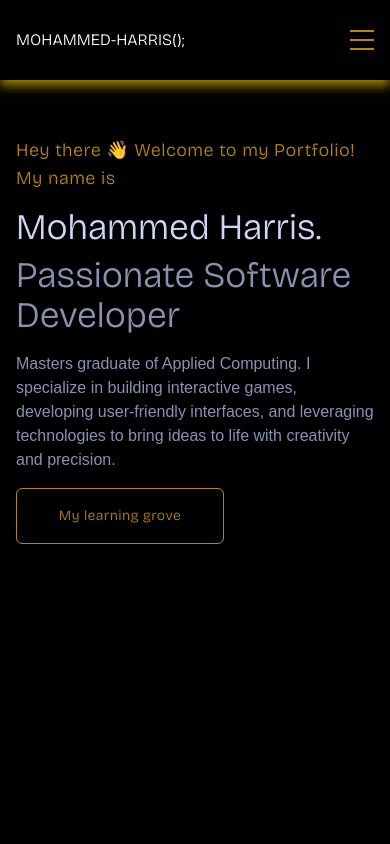
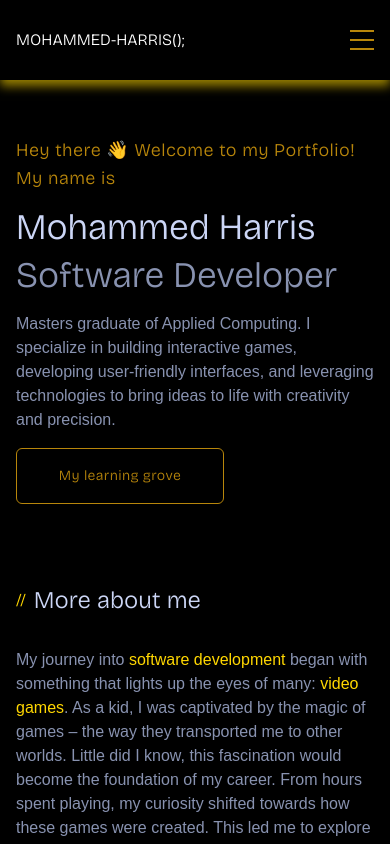
Before and after one commit to mxharryx/mohammed-harris, a Next.js app in the folder portfolio/: page / in a window 390 px wide. Built offline with nearby package versions, Linux system fonts and the light colour scheme; a web font is replaced by a local one.

Commit message:
About Me component

```diff
--- /dev/null
+++ b/portfolio/components/About.tsx
@@ -0,0 +1,41 @@
+import Image from 'next/image';
+import React from 'react'
+import SectionTitle from './SectionTitle';
+import profileImage from '../public/assets/images/profileImage.jpg';
+
+const About = () => {
+  return (
+    <section id="about"
+    className='max-w-containerSmall mx-auto py-10 lgl:py-32 flex flex-col gap-8'>
+       <SectionTitle  title="More about me"/>
+       <div className='flex flex-col lgl:flex-row gap-16'>
+        <div className='w-full lgl:w-2/3 text-base text-textDark font-medium flex flex-col gap-4'>
+            <p>
+            My journey into <span className='text-textLightGold'>software development</span> began with something that lights up the eyes of many: <span className='text-textLightGold'>video games</span>. As a kid, I was captivated by the magic of games – the way they transported me to other worlds. Little did I know, this fascination would become the foundation of my career. From hours spent playing, my curiosity shifted towards how these games were created. This led me to explore coding, diving into languages like Python and C++.
+            </p>
+            <p>
+            During my <span className='text-textLightGold'>co-op</span> at Infocrush Consulting, I crafted an interactive puzzle game, blending graphics, sounds, and scripts seamlessly. As a <span className='text-textLightGold'>Freelance</span> gig with Unadio, I fused design finesse with Python skills, elevating user experiences. <span className='text-textLightGold'>University projects</span> displayed my prowess in melding data and tech, while an AR Project stood as a pinnacle, fusing augmented reality and audiobooks into innovation.
+            </p>
+            <p>
+                Oh, and I am absolutely non-photogenic and hence, I apologize for this travesty!
+            </p>
+        </div>
+        <div className='w-full lgl:w-1/3 h-80 relative group'>
+            <div className='absolute w-full h-80 -left-6 -top-6 rounded-lg'>
+                <div className='w-full h-full relative z-20 flex pl-6 lgl:pl-0'>
+                <Image className='rounded-lg h-full object-cover'
+                src={profileImage}
+                alt="profileImage" />
+                <div className='hidden lgl:inline-block absolute w-full h-80 bg-textDarkGold/20 rounded-md top-0 left-0 group-hover:bg-transparent duration-300'>
+                </div>
+                <div className='hidden lgl:inline-flex w-full h-80 border-2 border-textDarkGold rounded-md group-hover:-translate-x-2 group-hover:-translate-y-2 transition-transform duration-300'>
+                </div>
+                </div>
+            </div>
+        </div>
+       </div>
+       </section>
+  );
+}
+
+export default About;
--- a/portfolio/components/Banner.tsx
+++ b/portfolio/components/Banner.tsx
@@ -15,7 +15,7 @@ const Banner = () => {
         animate={{y:0, opacity:1}}
         transition={{duration:0.5,delay:1.9}}
         className='text-4xl lgl:text-6xl font-titleFont font-semibold flex flex-col'>
-            Mohammed Harris. <span className='text-textDark mt-2 lgl:mt-4'>Passionate Software Developer</span>
+            Mohammed Harris <span className='text-textDark mt-2 lgl:mt-4'>Software Developer</span>
         </motion.h1>
         <motion.p
         initial={{y:10, opacity:0}}
--- /dev/null
+++ b/portfolio/components/SectionTitle.tsx
@@ -0,0 +1,18 @@
+/* eslint-disable react/jsx-no-comment-textnodes */
+
+import React from 'react';
+
+interface Props{
+    title:string;
+}
+
+const SectionTitle = ({title}:Props) => {
+  return (
+    <h2 className='font-titleFont text-2xl font-semibold flex items-center'>
+        <span className='text-base md:text-lg text-textLightGold mr-2'>//</span>{title}
+        <span className='hidden md:inline-flex md:w-60 lgl:w-72 h-[.5px] bg-textDarkGold ml-6'></span>
+    </h2>
+  );
+}
+
+export default SectionTitle;
--- a/portfolio/pages/index.tsx
+++ b/portfolio/pages/index.tsx
@@ -4,6 +4,7 @@ import RightSide from '@/components/RightSide';
 import Head from 'next/head';
 import {motion} from 'framer-motion';
 import Banner from '@/components/Banner';
+import About from '@/components/About';
 
 export default function Home() {
   return (
@@ -27,6 +28,7 @@ export default function Home() {
           </motion.div>
           <div className='h-[88vh] w-full mx-auto p-4'>
             <Banner />
+            <About />
           </div>
           <motion.div
           initial={{y: 50, opacity: 0}}
```
